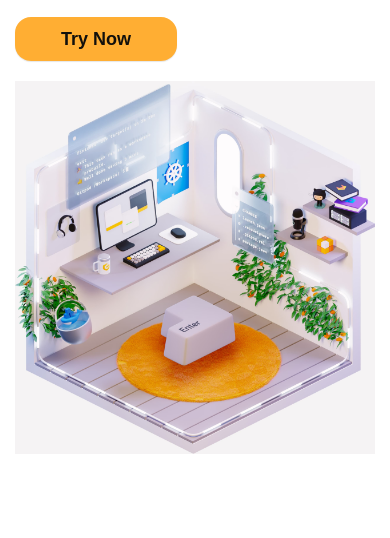
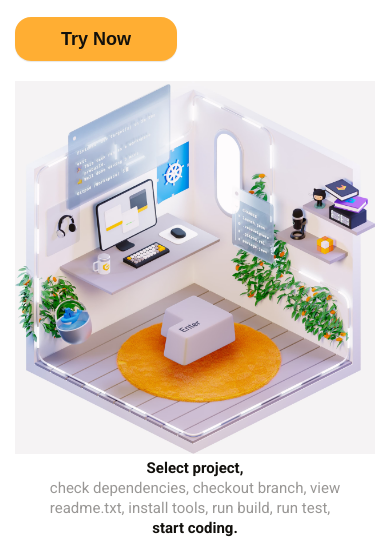
Before and after one commit to baha007agent/GITPOD, a plain HTML site: page index.html in a window 390 px wide. Shown: the part 449-987 px from the top of the page. Before the commit the page ends 907 px from the top, so only its background shows below. Drawn offline with Linux system fonts and the light colour scheme.

Commit message:
section select finished

```diff
--- a/css/style.css
+++ b/css/style.css
@@ -86,6 +86,63 @@ body {
     height: 100%;
 }
 
+.select__content {
+    display: flex;
+    flex-direction: column;
+    align-items: center;
+}
+
+.select-title {
+    color: #12100c;
+    font-family: Roboto;
+    font-size: 54px;
+    font-style: normal;
+    font-weight: 700;
+    line-height: 63.72px;
+    margin: 0;
+}
+
+.select-text {
+    color: #999795;
+    font-family: Roboto;
+    font-size: 54px;
+    font-weight: 400;
+    line-height: 63.72px;
+    text-decoration-line: strikethrough;
+    margin: 0;
+}
+
+.select-subtitle {
+    color: #12100c;
+    font-family: Roboto;
+    font-size: 54px;
+    font-style: normal;
+    font-weight: 700;
+    line-height: 63.72px;
+    margin: 0;
+}
+
+/* ---media---1120---media---*/
+
+@media screen and (max-width: 1120px) {
+    /* +++++++++++++section-selct+++++++++++ */
+
+    .select-title {
+        font-size: 35px;
+        line-height: 40px;
+    }
+    .select-text {
+        font-size: 35px;
+        line-height: 40px;
+    }
+    .select-subtitle {
+        font-size: 35px;
+        line-height: 40px;
+    }
+}
+
+/* ---960--- */
+
 @media screen and (max-width: 960px) {
     .hero__content {
         flex-direction: column;
@@ -93,13 +150,38 @@ body {
     }
 }
 
+/* --880--- */
+
 @media screen and (max-width: 880px) {
     .header-nav {
         display: none;
     }
 }
 
+/* ---790---*/
+
+@media screen and (max-width: 790px) {
+    /* +++++++++++++section-selct+++++++++++ */
+
+    .select-title {
+        font-size: 25px;
+        line-height: 25px;
+    }
+    .select-text {
+        font-size: 25px;
+        line-height: 25px;
+    }
+    .select-subtitle {
+        font-size: 25px;
+        line-height: 25px;
+    }
+}
+
+/* ---450---*/
+
 @media screen and (max-width: 450px) {
+    /* +++++++++++++section-hero+++++++++++ */
+
     .hero-title {
         font-size: 64px;
         line-height: 70px;
@@ -108,4 +190,18 @@ body {
         font-size: 16px;
         margin: 20px 0;
     }
+    /* +++++++++++++section-selct+++++++++++ */
+
+    .select-title {
+        font-size: 15px;
+        line-height: 20px;
+    }
+    .select-text {
+        font-size: 15px;
+        line-height: 20px;
+    }
+    .select-subtitle {
+        font-size: 15px;
+        line-height: 20px;
+    }
 }
--- a/index.html
+++ b/index.html
@@ -57,6 +57,18 @@
                     </div>
                 </div>
             </section>
+            <section class="select">
+                <div class="container">
+                    <div class="select__content">
+                        <h3 class="select-title">Select project,</h3>
+                        <p class="select-text">
+                            check dependencies, checkout branch, view <br />
+                            readme.txt, install tools, run build, run test,
+                        </p>
+                        <h3 class="select-subtitle">start coding.</h3>
+                    </div>
+                </div>
+            </section>
         </div>
     </body>
 </html>
```
